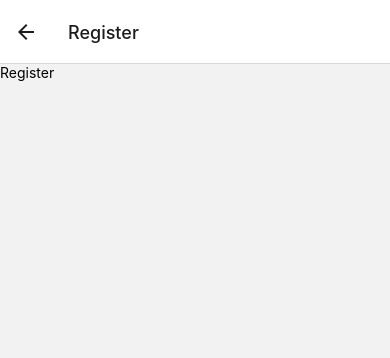
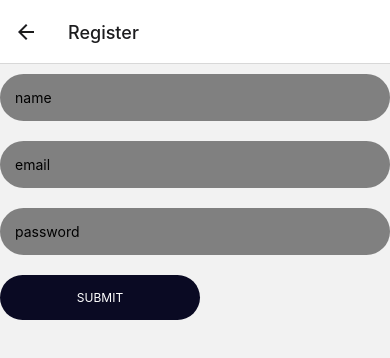
Before and after one commit to simbamkenya/hrm-mobile-app, a React Native app: screen /Register in a window 390 px wide. Shown: the top 358 px of the page. Built offline with nearby package versions, Linux system fonts and the light colour scheme.

Commit message:
handled login and register form setup

```diff
--- a/components/AppTextInput.js
+++ b/components/AppTextInput.js
@@ -1,14 +1,20 @@
 import React from 'react'
 import { TextInput, View, StyleSheet } from 'react-native'
 import { MaterialCommunityIcons } from '@expo/vector-icons'
+import _ from 'lodash'
 
-function AppTextInput({ icon, width = '100%', ...otherProps }) {
+function AppTextInput({ icon, width = '100%', field, ...otherProps }) {
   return (
     <View style={[styles.container, { width }]}>
       {icon && (
         <MaterialCommunityIcons name={icon} size={20} color="" style="" />
       )}
-      <TextInput placeholderTextColor="" style="" {...otherProps}></TextInput>
+      <TextInput
+        placeholderTextColor=""
+        style=""
+        {..._.omit(field, 'onChangeText')}
+        {...otherProps}
+      ></TextInput>
     </View>
   )
 }
--- a/package.json
+++ b/package.json
@@ -20,6 +20,8 @@
     "expo": "~48.0.18",
     "expo-constants": "~14.2.1",
     "expo-status-bar": "~1.4.4",
+    "formik": "^2.4.2",
+    "lodash": "^4.17.21",
     "react": "18.2.0",
     "react-dom": "18.2.0",
     "react-native": "0.71.8",
--- a/screens/Employees.js
+++ b/screens/Employees.js
@@ -1,11 +1,55 @@
-import React from 'react'
-import { fetchEmployees } from '../store/EmployeeSlice'
+import React, { useEffect } from 'react'
+import { deleteEmployee, fetchEmployees } from '../store/EmployeeSlice'
+import { deleteClient } from '../store/ClientSlice'
 import { useDispatch, useSelector } from 'react-redux'
+import Screen from '../components/Screen'
+import { FlatList, Text, View, Button, StyleSheet } from 'react-native'
 
 function Employees() {
   const dispatch = useDispatch()
   const { employees } = useSelector((state) => state.employees)
-  return <div>Employees</div>
+  useEffect(() => {
+    dispatch(fetchEmployees())
+  }, [])
+
+  const Employee = ({ id, name, email }) => (
+    <View style={styles.container}>
+      {console.log('id', id)}
+      <Text style={styles.text}>{name}</Text>
+      <Text style={styles.text}> {email}</Text>
+      <Button
+        title="Delete"
+        style={{ padding: 15, fontSize: 16, borderRadius: 12 }}
+        onPress={() => dispatch(deleteEmployee(id))}
+      ></Button>
+    </View>
+  )
+
+  return (
+    <Screen>
+      <FlatList
+        data={employees}
+        renderItem={({ item }) => (
+          <Employee id={item._id} name={item.firstName} email={item.email} />
+        )}
+        keyExtractor={(item) => item._id}
+      />
+    </Screen>
+  )
 }
 
+const styles = StyleSheet.create({
+  container: {
+    backgroundColor: 'pink',
+    borderRadius: 10,
+    padding: 15,
+    marginBottom: 6,
+    flexDirection: 'row',
+  },
+  text: {
+    fontSize: 14,
+    fontWeight: 'bold',
+  },
+})
+
 export default Employees
--- a/screens/Events.js
+++ b/screens/Events.js
@@ -1,11 +1,25 @@
-import React from 'react'
+import React, { useEffect } from 'react'
 import { useDispatch } from 'react-redux'
 import { useSelector } from 'react-redux/es/hooks/useSelector'
+import Screen from '../components/Screen'
+import { fetchEvents } from '../store/EventSlice'
+import { FlatList, Text } from 'react-native'
 
 function Events() {
   const { events } = useSelector((state) => state.events)
   const dispatch = useDispatch()
-  return <div>Events</div>
+
+  useEffect(() => {
+    dispatch(fetchEvents())
+  }, [])
+  return (
+    <Screen>
+      <FlatList
+        data={events}
+        renderItem={({ item }) => <Text>{item._id}</Text>}
+      />
+    </Screen>
+  )
 }
 
 export default Events
--- a/screens/Login.js
+++ b/screens/Login.js
@@ -1,15 +1,63 @@
 import React from 'react'
-import { View, Text } from 'react-native'
+import { View, Text, Image, StyleSheet } from 'react-native'
 import Screen from '../components/Screen'
+import AppButton from '../components/AppButton'
+import AppTextInput from '../components/AppTextInput'
+import { Formik, Form } from 'formik'
 
 function Login() {
   return (
     <Screen>
-      <View>
-        <Text>Login</Text>
+      <View style={{ justifyContent: 'center' }}>
+        <Image
+          style={[styles.logo, { alignSelf: 'center', marginBottom: 18 }]}
+          source={require('../assets/hrm-logo.png')}
+        />
+        <Formik
+          initialValues={{ email: 'ph@gmail.com', password: '123' }}
+          onSubmit={(values) => console.log(values)}
+        >
+          {({ values, handleChange, handleSubmit, handleBlur }) => (
+            <Form onSubmit={handleSubmit}>
+              <AppTextInput
+                placeholder="email"
+                name="email"
+                type="email"
+                field="email"
+                icon="email"
+                onChangeText={handleChange('email')}
+                onBlur={handleBlur}
+                value={values.email}
+              />
+              <AppTextInput
+                placeholder="password"
+                name="password"
+                type="password"
+                field="password"
+                icon="lock"
+                onChangeText={handleChange('password')}
+                onBlur={handleBlur}
+                value={values.password}
+              />
+              <AppButton
+                title="Submit"
+                type="submit"
+                style={{ flex: 1 }}
+                onPress={handleSubmit}
+              />
+            </Form>
+          )}
+        </Formik>
       </View>
     </Screen>
   )
 }
 
+const styles = StyleSheet.create({
+  logo: {
+    width: 150,
+    height: 150,
+    marginBottom: 10,
+  },
+})
 export default Login
--- a/screens/Projects.js
+++ b/screens/Projects.js
@@ -1,13 +1,24 @@
-import React from 'react'
+import React, { useEffect } from 'react'
 import { useDispatch, useSelector } from 'react-redux'
+import { fetchProjects } from '../store/ProjectSlice'
+import Screen from '../components/Screen'
+import { FlatList } from 'react-native-gesture-handler'
 
 function Projects() {
   const projects = useSelector((state) => state.projects)
   const dispatch = useDispatch()
+
+  useEffect(() => {
+    dispatch(fetchProjects())
+  }, [])
   return (
-    <View>
-      <Text>Projects</Text>
-    </View>
+    <Screen>
+      <FlatList
+        data={projects}
+        renderItem={({ item }) => <Text>{item._id}</Text>}
+        keyExtractor={(item) => item._id}
+      />
+    </Screen>
   )
 }
 
--- a/screens/Register.js
+++ b/screens/Register.js
@@ -1,12 +1,83 @@
 import React from 'react'
-import { View, Text } from 'react-native'
+import { View, Text, Button, StyleSheet, TextInput } from 'react-native'
+import { Formik, Field, Form } from 'formik'
+import Screen from '../components/Screen'
+import AppTextInput from '../components/AppTextInput'
+import AppButton from '../components/AppButton'
 
 function Register() {
   return (
-    <View>
-      <Text>Register</Text>
-    </View>
+    <Screen>
+      <View>
+        <Formik
+          initialValues={{ name: '', email: '', password: '' }}
+          onSubmit={(values) => console.log(values)}
+        >
+          {({ values, handleChange, handleSubmit, handleBlur }) => (
+            <Form style={styles.form} onSubmit={handleSubmit}>
+              <View style={styles.wrapper}>
+                {/* <Text style={styles.label}>Name</Text> */}
+                <AppTextInput
+                  style={styles.input}
+                  placeholder="name"
+                  name="name"
+                  type="text"
+                  onChange={handleChange('name')}
+                  onBlur={handleBlur}
+                  value={values.name}
+                />
+              </View>
+              <View style={styles.wrapper}>
+                {/* <Text style={styles.label}>Email</Text> */}
+                <AppTextInput
+                  style={styles.input}
+                  placeholder="email"
+                  name="email"
+                  type="email"
+                  field="email"
+                  onChangeText={handleChange('email')}
+                  onBlur={handleBlur}
+                  value={values.email}
+                />
+              </View>
+
+              <View style={styles.wrapper}>
+                {/* <Text style={styles.label}>Password</Text> */}
+                <AppTextInput
+                  style={styles.input}
+                  placeholder="password"
+                  name="password"
+                  type="password"
+                  field="password"
+                  onChangeText={handleChange('password')}
+                  onBlur={handleBlur}
+                  value={values.password}
+                />
+              </View>
+              <AppButton
+                type="submit"
+                title="SUBMIT"
+                onPress={handleSubmit}
+              ></AppButton>
+            </Form>
+          )}
+        </Formik>
+      </View>
+    </Screen>
   )
 }
 
+const styles = StyleSheet.create({
+  form: {
+    flexDirection: 'column',
+  },
+  wrapper: {
+    // flexDirection: 'row',
+  },
+  label: {},
+  input: {
+    backgroundColor: 'gray',
+  },
+})
+
 export default Register
--- a/store/ClientSlice.js
+++ b/store/ClientSlice.js
@@ -8,6 +8,17 @@ export const fetchClients = createAsyncThunk(
     try {
       const res = await axios.get(`${BASE_URL}/clients`).then((res) => res.data)
       return res
+    } catch (error) {
+      console.log(error)
+    }
+  }
+)
+
+export const deleteClient = createAsyncThunk(
+  'clients/deleteClient',
+  async (clientId) => {
+    try {
+      axios.delete(`http://localhost:3000/clients/${clientId}`)
     } catch (error) {
       console.log(error)
     }
@@ -35,6 +46,18 @@ const clientSlice = createSlice({
     builder.addCase(fetchClients.rejected, (state, action) => {
       state.loading = false
     })
+    builder.addCase(deleteClient.pending, (state, action) => {
+      state.loading = true
+    })
+    builder.addCase(deleteClient.fulfilled, (state, action) => {
+      state.clients = state.clients.filter(
+        (client) => client._id !== action.payload
+      )
+      state.loading = false
+    })
+    builder.addCase(deleteClient.rejected, (state, action) => {
+      state.loading = false
+    })
   },
 })
 
--- a/store/EmployeeSlice.js
+++ b/store/EmployeeSlice.js
@@ -1,5 +1,6 @@
 import { createSlice, createAsyncThunk } from '@reduxjs/toolkit'
 import axios from 'axios'
+import { BASE_URL } from '../constants'
 
 export const fetchEmployees = createAsyncThunk(
   'employees/fetchEmployees',
@@ -11,6 +12,19 @@ export const fetchEmployees = createAsyncThunk(
       return res
     } catch (error) {
       console.log(error)
+    }
+  }
+)
+
+export const deleteEmployee = createAsyncThunk(
+  'employees/deleteEmployee',
+  async () => {
+    ;async (employeeId) => {
+      try {
+        axios.delete(`http://localhost:3000/employees/${employeeId}`)
+      } catch (error) {
+        console.log(error)
+      }
     }
   }
 )
@@ -33,7 +47,18 @@ const employeeSlice = createSlice({
     builder.addCase(fetchEmployees.rejected, (state, action) => {
       state.loading = false
     })
+
+    builder.addCase(deleteEmployee.pending, (state, action) => {
+      state.loading = true
+    })
+    builder.addCase(deleteEmployee.fulfilled, (state, action) => {
+      state.employees.filter((employee) => employee._id !== action.payload)
+      state.loading = false
+    })
+    builder.addCase(deleteEmployee.rejected, (state, action) => {
+      state.loading = false
+    })
   },
 })
-
+// export const { deleteEmployee } = employeeSlice.actions
 export default employeeSlice.reducer
```
Also changed, not shown: screens/Clients.js (+25 -12 lines), screens/Dashboard.js (+34 -1 lines), 1 other file (tests, documents, lock files or other folders).
